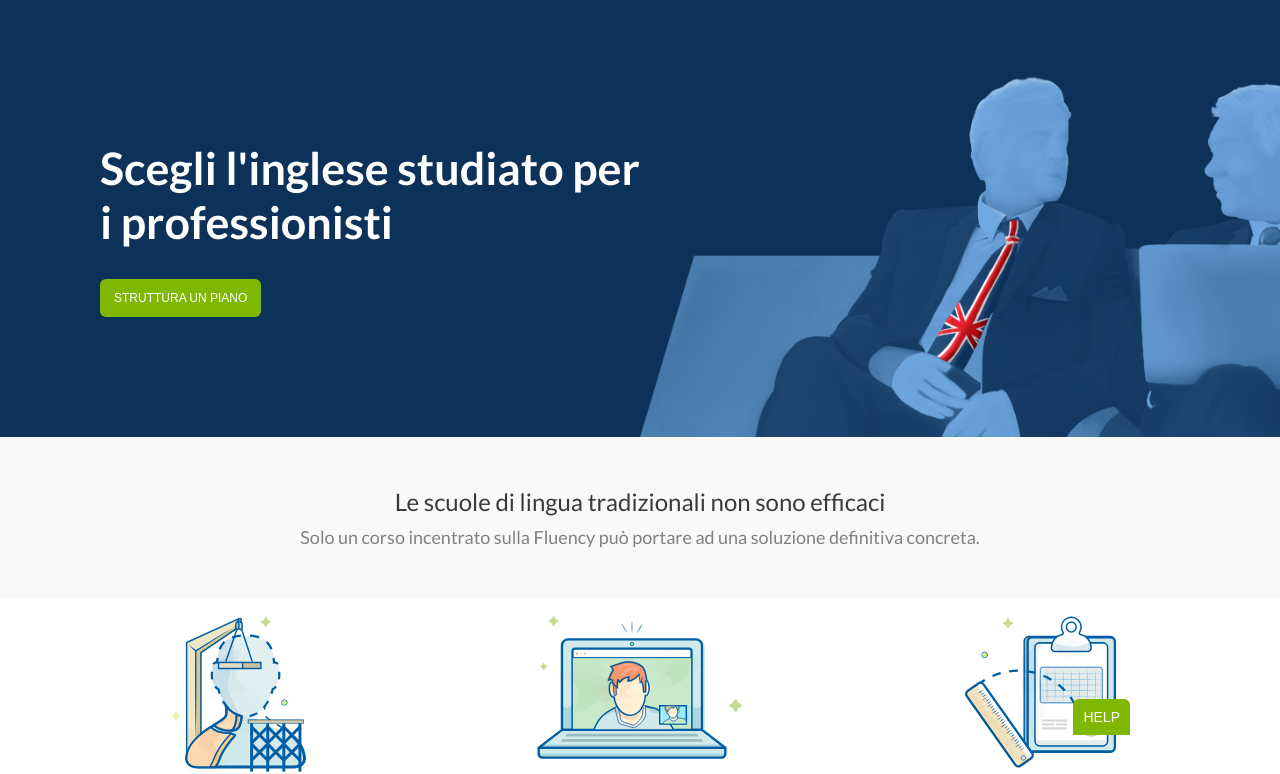
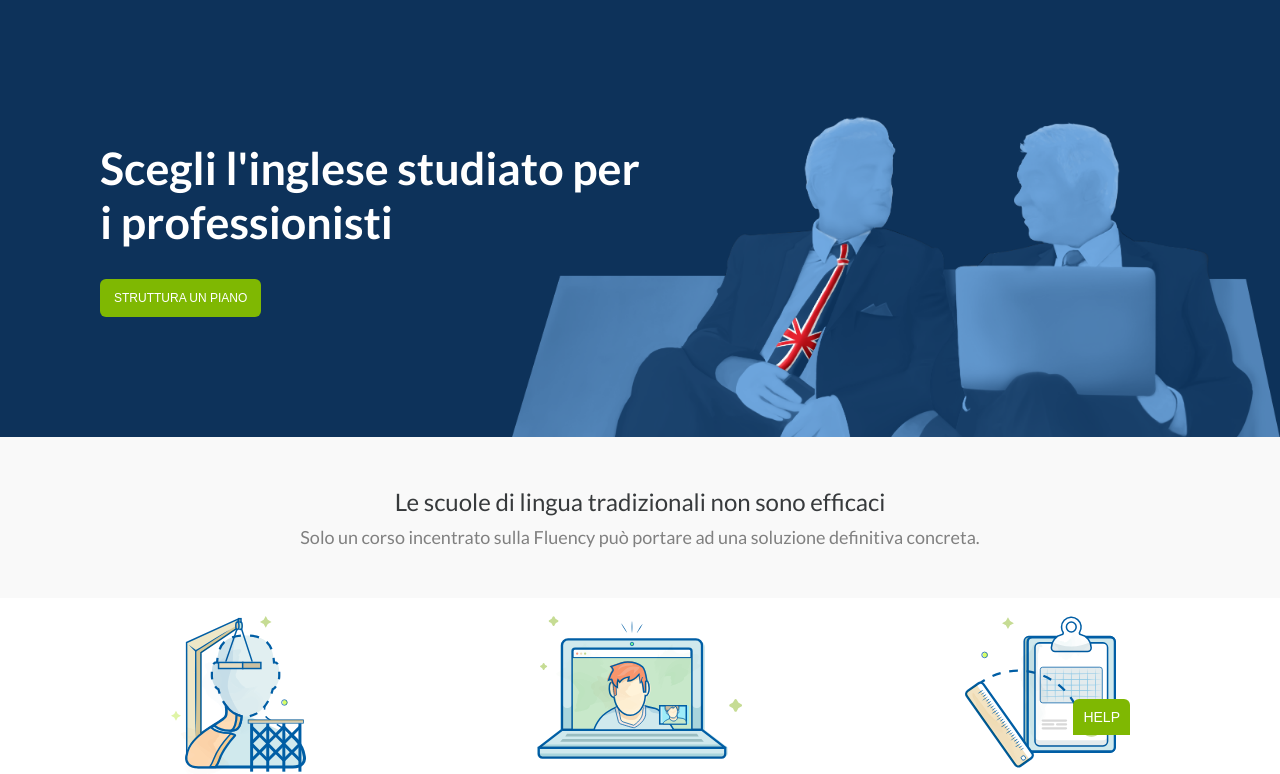
Before and after one commit to renzocarara/html-css-fluentify, a plain HTML site: page index.html in a window 1280 px wide. Shown: the part 65-839 px from the top of the page. Drawn offline with Linux system fonts and the light colour scheme.

Commit message:
eliminata immagine nel jumbo e applicata la stessa immagine come background di header -- scompare il jumbo_right <div> che conteneva l'immagine

```diff
--- a/index.html
+++ b/index.html
@@ -35,16 +35,16 @@
                     </div>
                 </div>
             </nav>
-            <div class="jumbo clearfix">
+            <div class="jumbo">
                 <div class="jumbo_left">
                     <div class="jumbo_textAndButton">
                         <h1>Scegli l'inglese studiato per i professionisti</h1>
                         <div><button class="btn green" id="jumbo_btn">struttura un piano</button></div>
                     </div>
                 </div>
-                <div class="jumbo_right">
-                    <img src="images/oldman.png" alt="two professionals">
-                </div>
+                <!-- <div class="jumbo_right"> -->
+                <!-- <img src="images/oldman.png" alt="two professionals"> -->
+                <!-- </div> -->
             </div>
 
         </header>
--- a/style.css
+++ b/style.css
@@ -68,6 +68,10 @@ body {
 /* contiene le navbar e il jumbo */
 header {
     height: 502px;
+    background-image: url("images/oldman.png");
+    background-size: 60%;
+    background-repeat: no-repeat;
+    background-position: bottom right;
 }
 
 /* contiene logo, navbar di sinistra, navbar di destra */
@@ -139,26 +143,24 @@ nav a {
 .jumbo_left {
     height: 420px;
     width: 50%;
-    float: left;
+    /* float: left; */
 }
 
 /* contiene l'immagine  */
-.jumbo_right {
+/* .jumbo_right {
     width: 50%;
     height: 420px;
     float: right;
     position: relative;
     /* taglio l'overflow dell'immagine sul lato dx del container */
-    overflow-x: hidden;
-}
-
-.jumbo_right img {
-    width: 135%;
-    /* allineo l'immagine sul fondo del container */
-    position: absolute;
-    bottom: 2px;
-}
-
+/* overflow-x: hidden; */
+/* } */
+/* .jumbo_right img { */
+/* width: 135%; */
+/* allineo l'immagine sul fondo del container */
+/* position: absolute; */
+/* bottom: 2px; */
+/* } */
 .jumbo_textAndButton {
     color: white;
     font-size: 140%;
```
